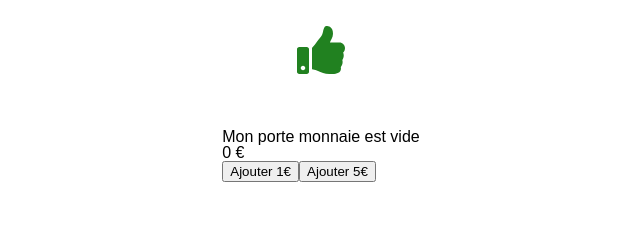
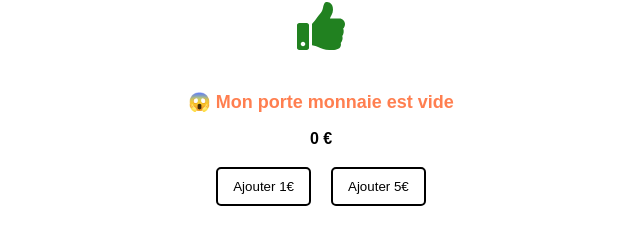
Before and after one commit to FrancoisNovais/vue-exercice-conditional-display, a Vue app: page / in a window 1280 px wide. Shown: the part 204-439 px from the top of the page, without its empty margins (319-959 px from the left). Built offline with nearby package versions, Linux system fonts and the light colour scheme; grey boxes are pictures that could not be loaded.

Commit message:
Parthree css

```diff
--- a/src/App.vue
+++ b/src/App.vue
@@ -29,6 +29,10 @@ h1 {
   font-size: 40px;
   font-weight: bold;
 }
+h2 {
+  color: #ff7f50;
+  font-weight: bold;
+}
 section {
   display: flex;
   flex-direction: column;
--- a/src/components/PartThree.vue
+++ b/src/components/PartThree.vue
@@ -10,9 +10,9 @@ const handleAddCoin = (add) => {
 
 <template>
   <div>
-    <h2 v-if="wallet === 0">Mon porte monnaie est vide</h2>
-    <h2 v-else-if="wallet === 1">Mon premier euros</h2>
-    <h2 v-else-if="wallet > 30">Ca y est je suis riche !!</h2>
+    <h2 v-if="wallet === 0">😱 Mon porte monnaie est vide</h2>
+    <h2 v-else-if="wallet === 1">Mon premier euros 🤩</h2>
+    <h2 v-else-if="wallet > 30">🍾 Ca y est je suis riche !! 🍾</h2>
     <h2 v-else-if="wallet > 10">Yes, plus de 10 € premier €</h2>
     <h2 v-else></h2>
     <p>{{ wallet }} €</p>
@@ -23,4 +23,30 @@ const handleAddCoin = (add) => {
   </div>
 </template>
 
-<style scoped></style>
+<style scoped>
+div {
+  display: flex;
+  flex-direction: column;
+  align-items: center;
+  gap: 20px;
+}
+div > div {
+  display: flex;
+  flex-direction: row;
+  gap: 20px;
+}
+h2 {
+  color: #ff7f50;
+  font-size: 18px;
+  font-weight: bold;
+}
+p {
+  font-weight: bold;
+}
+button {
+  border: 2px solid black;
+  background-color: #fff;
+  padding: 10px 15px;
+  border-radius: 5px;
+}
+</style>
```
